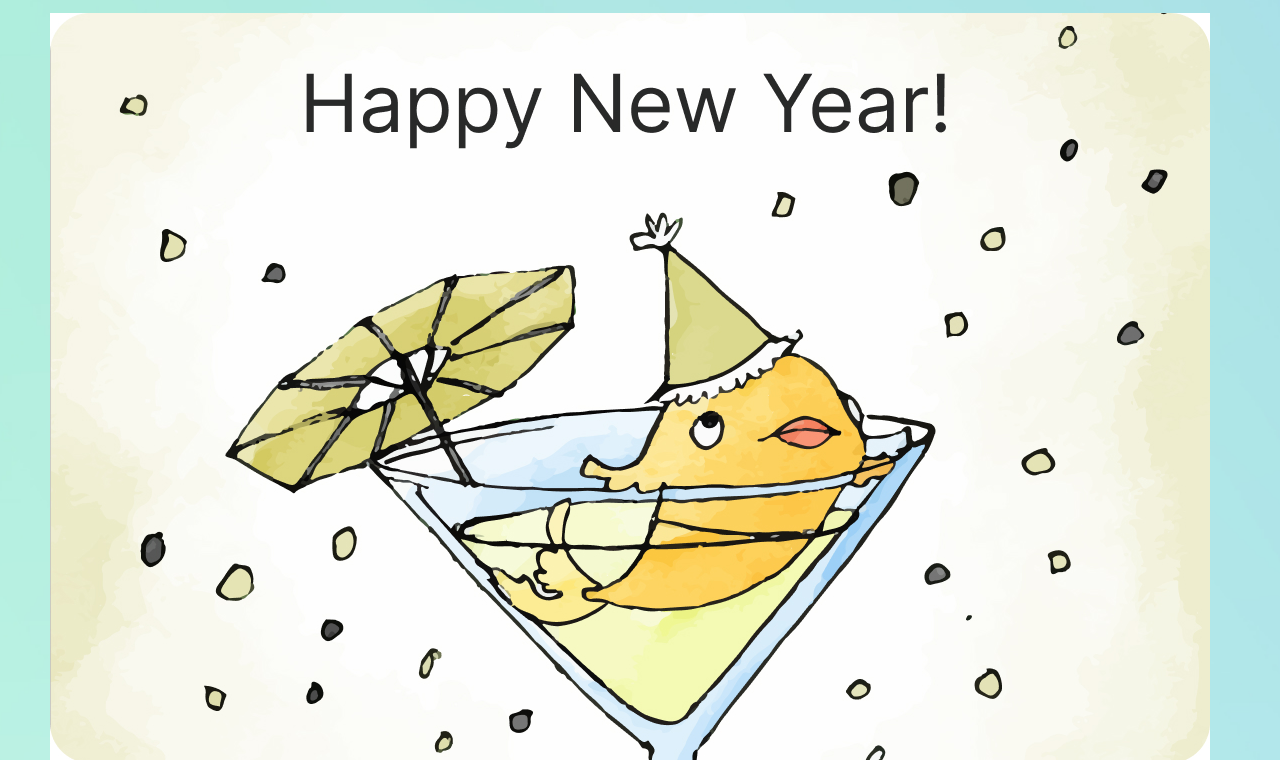
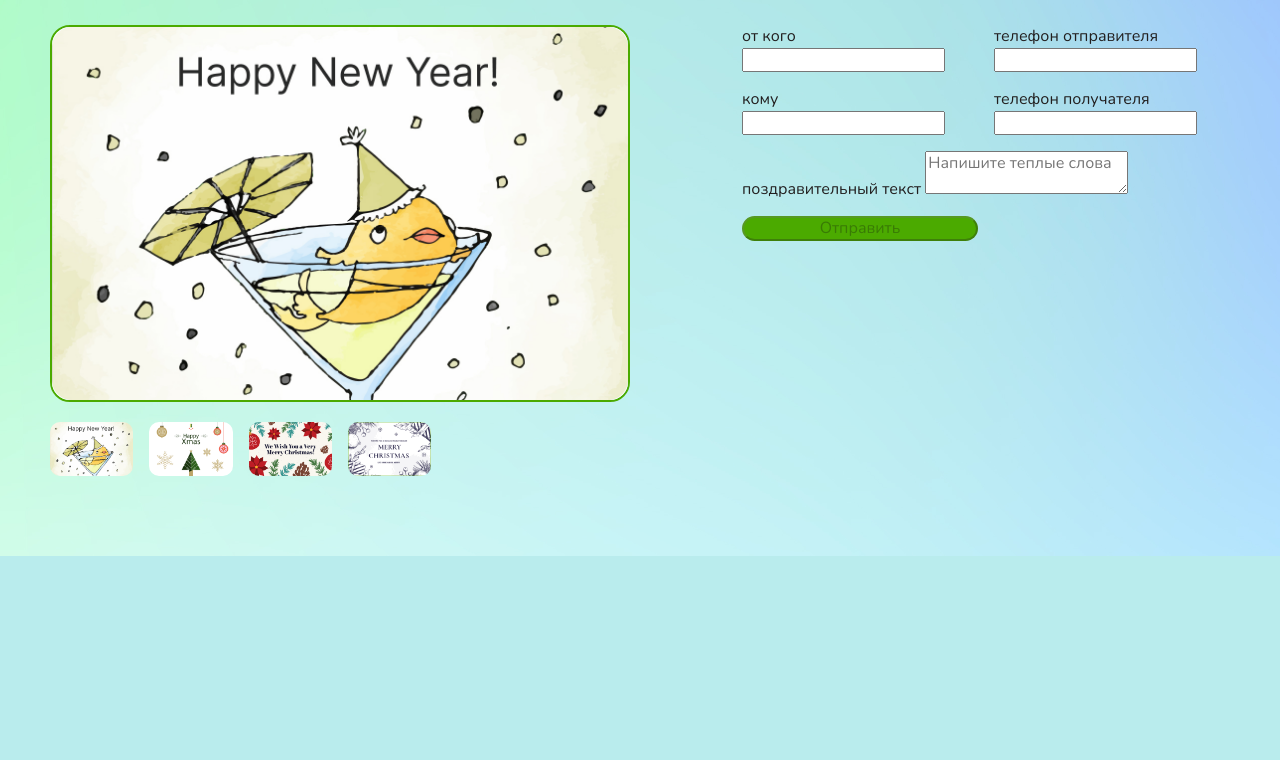
Before and after one commit to smallwisp/myGift, a plain HTML site: page index.html in a window 1280 px wide. Shown: the part 255-1015 px from the top of the page. After the commit the page ends 811 px from the top, so only its background shows below. Drawn offline with nearby package versions, Linux system fonts and the light colour scheme.

Commit message:
slider styled

```diff
--- a/css/style.css
+++ b/css/style.css
@@ -71,18 +71,23 @@ html {
   font-weight: 700;
   font-size: 32px;
   line-height: 1.2;
+  margin: 0 0 16px;
 }
 
 .gift__description {
-
+  font-size: 20px;
+  margin: 0 0 50px;
 }
 
 .gift__wrapper {
-
+  display: flex;
+  justify-content: space-between;
+  align-items: start;
+  gap: 30px;
 }
 
 .gift__card {
-
+  max-width: 580px;
 }
 
 .gift__swiper {
@@ -90,31 +95,36 @@ html {
 }
 
 .gift__swiper--card {
-
+  margin-bottom: 20px;
 }
 
 .gift__card-slide {
-
+  border: 2px solid rgb(75, 170, 0);
+	border-radius: 20px;
+	background: rgb(255, 255, 255);
+  overflow: hidden;
+  box-sizing: border-box;
 }
 
 .gift__card-image {
-
-}
-
-.gift__swiper--thumb {
-
+  display: block;
+  max-width: 100%;
+  height: auto;
 }
 
 .gift__card-thumb {
-
+  border-radius: 10px;
+  overflow: hidden;
 }
 
 .gift__form {
-
+  max-width: 488px;
 }
 
 .form {
-
+  display: grid;
+  grid-template-columns: repeat(2, 1fr);
+  gap: 16px;
 }
 
 .form__label {
@@ -130,7 +140,7 @@ html {
 }
 
 .form__label--textarea {
-
+  grid-column: 1 / -1;
 }
 
 .form__field--textarea {
--- a/index.html
+++ b/index.html
@@ -42,7 +42,7 @@
                   <img src="/img/card02.jpg" alt="Октрытка 2" class="gift__card-image">
                 </div>
                 <div class="swiper-slide gift__card-slide">
-                  <img src="/img/card04.jpg" alt="Октрытка 3" class="gift__card-image">
+                  <img src="/img/card03.jpg" alt="Октрытка 3" class="gift__card-image">
                 </div>
                 <div class="swiper-slide gift__card-slide">
                   <img src="/img/card04.jpg" alt="Октрытка 4" class="gift__card-image">
@@ -59,7 +59,7 @@
                   <img src="/img/card02.jpg" alt="Октрытка 2" class="gift__card-image">
                 </div>
                 <div class="swiper-slide gift__card-thumb">
-                  <img src="/img/card04.jpg" alt="Октрытка 3" class="gift__card-image">
+                  <img src="/img/card03.jpg" alt="Октрытка 3" class="gift__card-image">
                 </div>
                 <div class="swiper-slide gift__card-thumb">
                   <img src="/img/card04.jpg" alt="Октрытка 4" class="gift__card-image">
--- a/js/script.js
+++ b/js/script.js
@@ -2,7 +2,6 @@ const swiperThumb = new Swiper('.gift__swiper--thumb', {
   spaceBetween: 16,
   slidesPerView: 6,
   freeMode: true,
-  watchSlidesProgress: true,
 });
 
 const swiperMain = new Swiper('.gift__swiper--card', {
```
